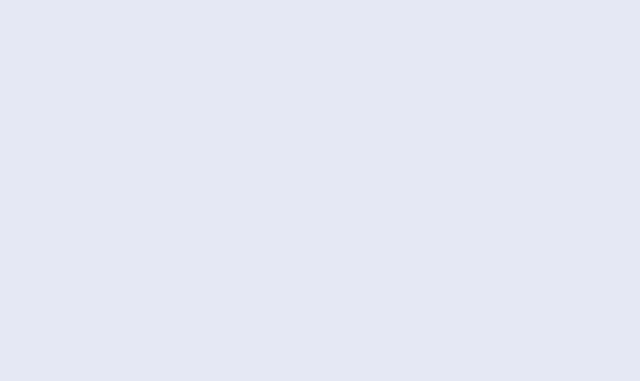
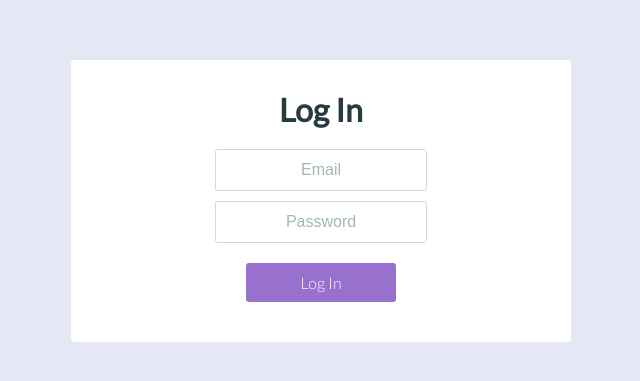
Before and after one commit to iamtraviscole/varyscary, a React (Create React App) app: page /login in a window 1280 px wide. Shown: the part 199-580 px from the top of the page, without its empty margins (319-959 px from the left). Built offline with nearby package versions, Linux system fonts and the light colour scheme.

Commit message:
created and styled Login component

```diff
--- a/src/components/App.js
+++ b/src/components/App.js
@@ -7,6 +7,7 @@ import AuthRoute from './AuthRoute'
 import NavBar from './NavBar'
 import Splash from './Splash'
 import Home from './Home'
+import Login from './Login'
 import NewMonster from './NewMonster'
 import Monsters from './Monsters'
 
@@ -31,6 +32,7 @@ class App extends Component {
           {navBar}
           <Switch>
             <Route exact path='/' component={homeComponent} />
+            <Route exact path='/login' username={this.state.username} component={Login} />
             <AuthRoute exact path={'/' + this.state.username} component={Home} isLoggedIn={this.state.isLoggedIn} />
             <Route exact path='/monsters' component={Monsters} />
             <AuthRoute exact path='/monsters/new' component={NewMonster} isLoggedIn={this.state.isLoggedIn} />
--- /dev/null
+++ b/src/components/Login.js
@@ -0,0 +1,23 @@
+import React, { Component } from 'react'
+import { Link } from 'react-router-dom'
+
+import '../styles/Login.css'
+
+class Login extends Component {
+  render() {
+    return (
+      <div className='Login'>
+        <div className='Login__ctr'>
+          <div className='Login__inner-ctr'>
+            <h1 className='Login__h1'>Log In</h1>
+            <input type='text' placeholder='Email' className='Login__input' />
+            <input type='password' placeholder='Password' className='Login__input' />
+            <Link to=''/*username from store*/ className='Login__btn'>Log In</Link>
+          </div>
+        </div>
+      </div>
+    )
+  }
+}
+
+export default Login
--- a/src/components/Splash.js
+++ b/src/components/Splash.js
@@ -25,7 +25,7 @@ class Splash extends Component {
               >Log In</Link>
           </div>
         </div>
-    </div>
+      </div>
     )
   }
 }
--- a/src/index.css
+++ b/src/index.css
@@ -28,3 +28,22 @@ a {
 a:hover {
   text-decoration: underline;
 }
+
+input {
+  border: 1px solid var(--input-border-color);
+  border-radius: 3px;
+}
+
+input::placeholder {
+  color: var(--input-placeholder-color);
+  font-weight: 300;
+}
+
+input:focus {
+    outline: none !important;
+    border: 1px solid var(--main-color);
+}
+
+::selection {
+  background: var(--highlight-color);
+}
--- /dev/null
+++ b/src/styles/Login.css
@@ -0,0 +1,62 @@
+.Login {
+  display: table;
+  width: 100vw;
+  height: 100vh;
+  z-index: 1000;
+}
+
+.Login__ctr {
+  display: table-cell;
+  vertical-align: middle;
+  text-align: center;
+}
+
+.Login__inner-ctr {
+  margin: auto;
+  width: 300px;
+  padding: 30px 100px;
+  background-color: var(--main-container-color);
+  border-radius: 3px;
+}
+
+.Login__h1 {
+  margin-bottom: 20px;
+}
+
+.Login__input {
+  text-align: center;
+  width: 200px;
+  height: 30px;
+  margin-bottom: 10px;
+  font-size: 100%;
+  padding: 5px;
+  color: var(--main-text-color);
+}
+
+.Login__btn {
+  display: inline-block;
+  padding: 10px 0;
+  margin: 10px 0;
+  width: 150px;
+  font-weight: 300;
+  color: var(--button-text-color);
+  border: 1px solid var(--main-color);
+  background-color: var(--main-color);
+  border-style: none;
+  border-radius: 3px;
+}
+
+.Login__btn:hover {
+  background-color: var(--main-light-color);
+  color: var(--button-text-color);
+  text-decoration: none;
+}
+
+@media (max-width: 580px) {
+
+  .Login__inner-ctr {
+    width: 250px;
+    padding: 20px;
+  }
+
+}
--- a/src/styles/colors.css
+++ b/src/styles/colors.css
@@ -9,4 +9,9 @@
 
   --main-color: #9771cd;
   --main-light-color: #ac88de;
+
+  --input-border-color: #cadbde;
+  --input-placeholder-color: #a2b6ba;
+
+  --highlight-color: #e0ccfc;
 }
```
